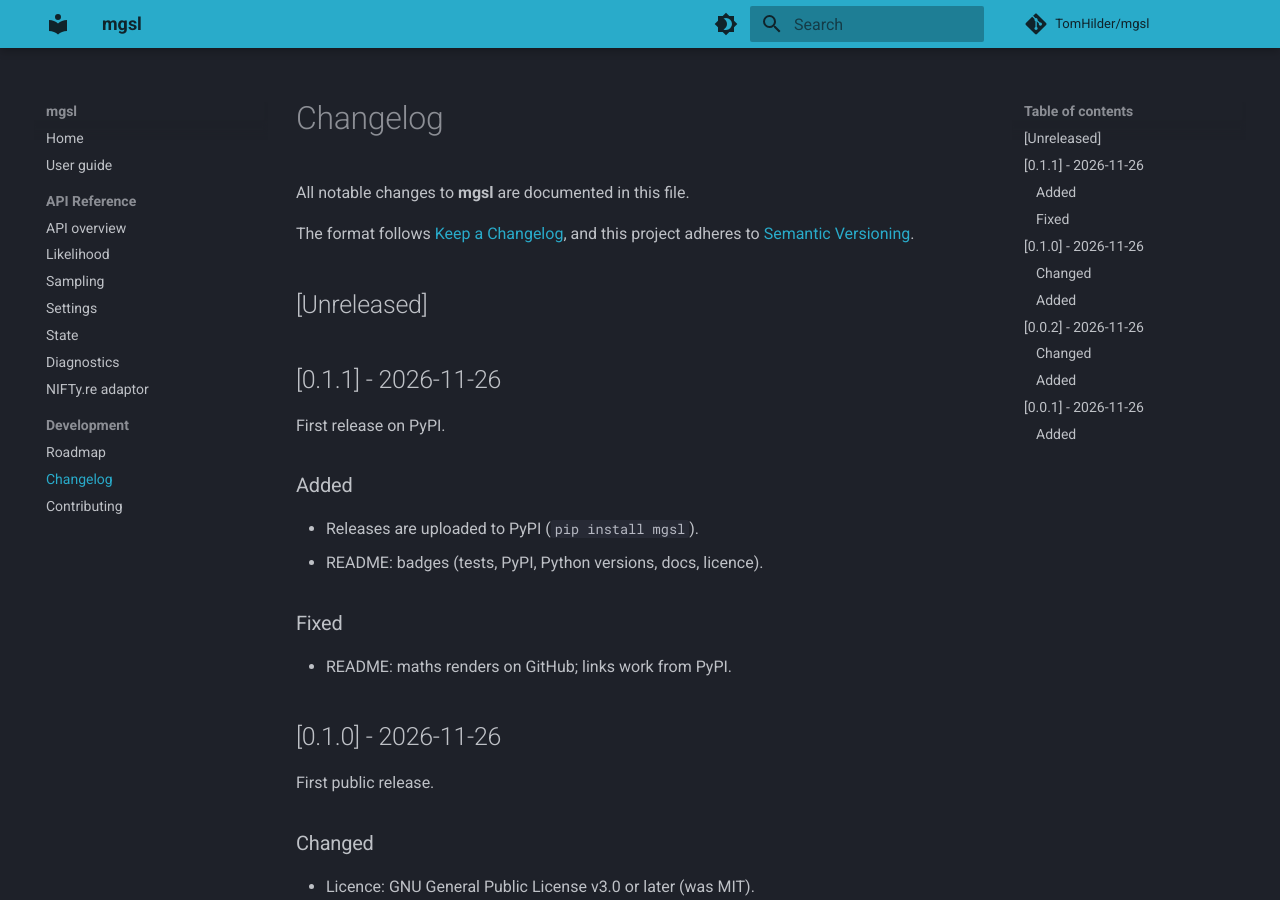
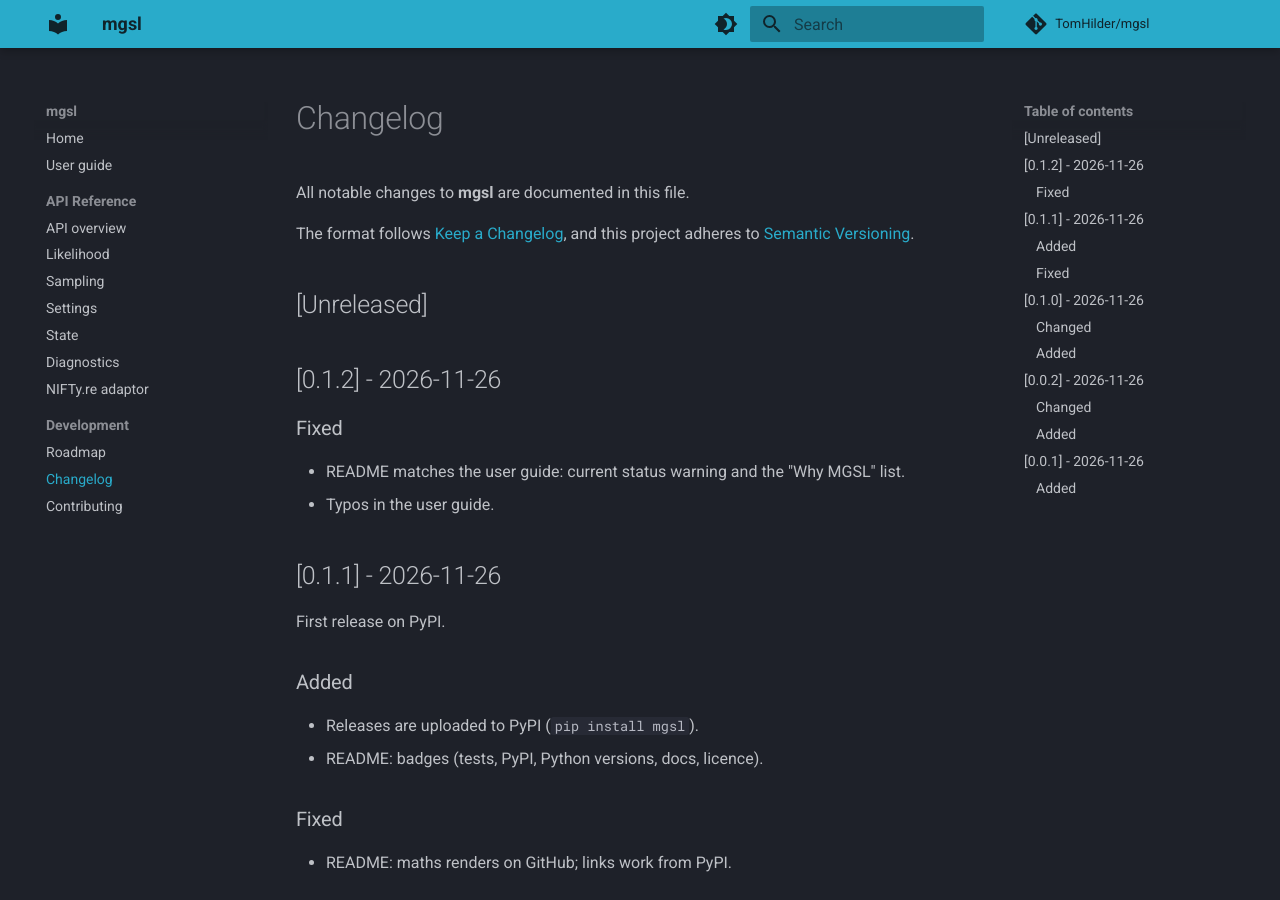
Before and after one commit to TomHilder/mgsl, an MkDocs documentation site: the page built from docs/changelog.md, in a window 1280 px wide and 900 px high. Built offline with MkDocs 1.6.1 and Material for MkDocs 9.7.7, drawn with Linux system fonts in a browser that asks for light colours; comment, search, counter and statistics services are not loaded.

Commit message:
Changelog: 0.1.2
Co-Authored-By: Claude Opus 5.5 <noreply@anthropic.com>

```diff
--- a/docs/changelog.md
+++ b/docs/changelog.md
@@ -5,6 +5,13 @@ All notable changes to **mgsl** are documented in this file.
 The format follows [Keep a Changelog](https://keepachangelog.com/en/1.0.0/), and this project adheres to [Semantic Versioning](https://semver.org/spec/v2.0.0.html).
 
 ## [Unreleased]
+
+## [0.1.2] - 2026-11-26
+
+### Fixed
+
+- README matches the user guide: current status warning and the "Why MGSL" list.
+- Typos in the user guide.
 
 ## [0.1.1] - 2026-11-26
 
```
